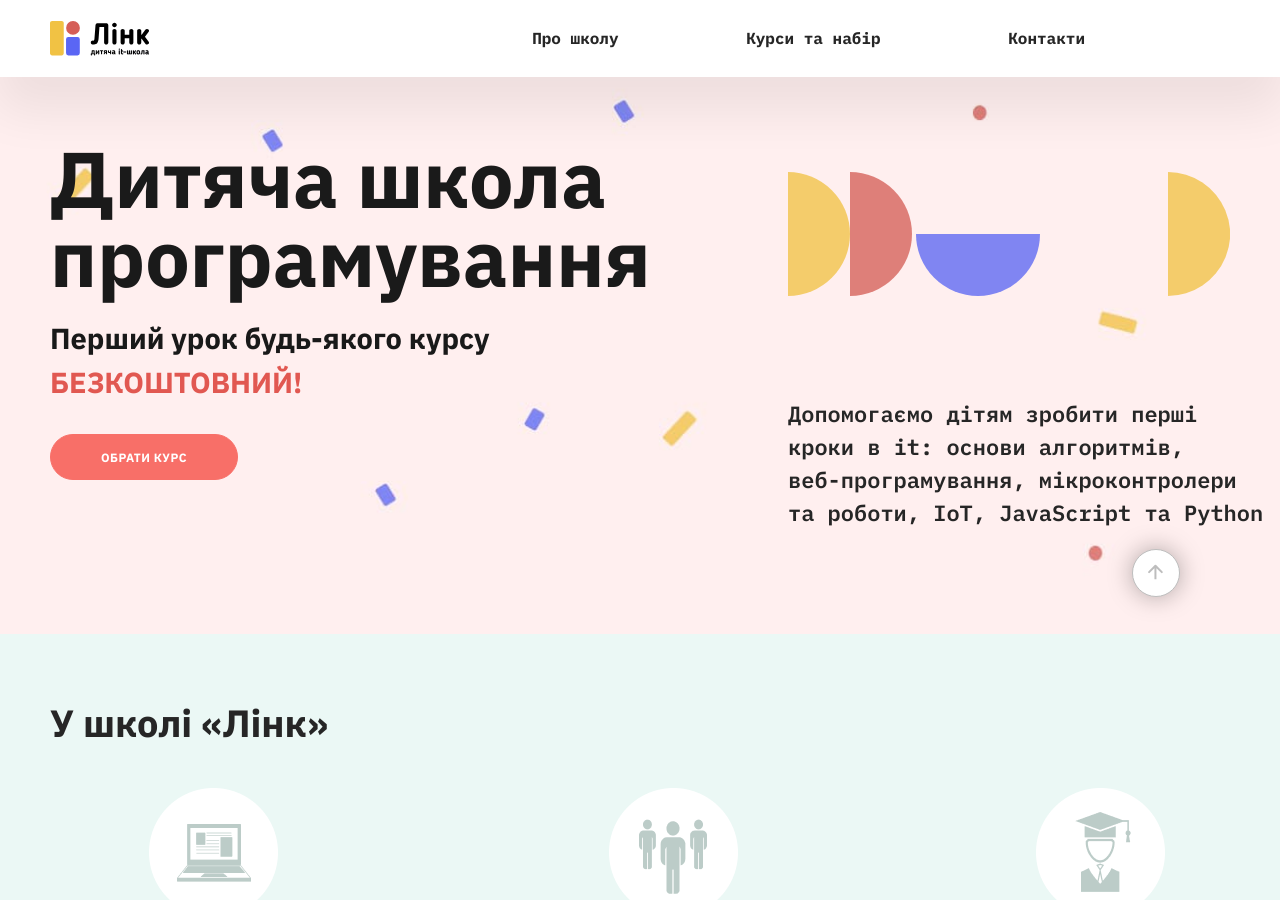
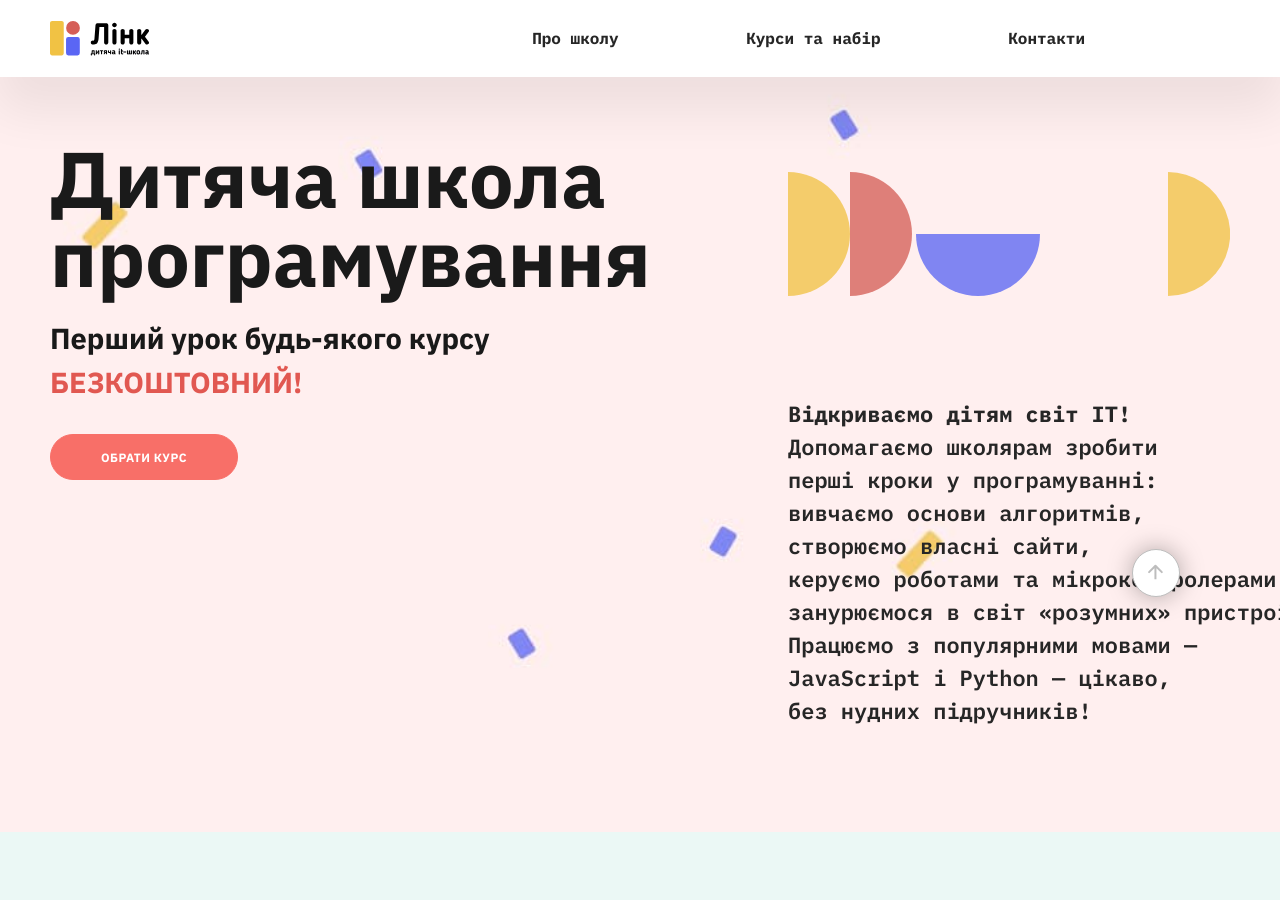
Before and after one commit to tfxoshchypok/linkit22, a Jekyll site: the page built from index.html, in a window 1280 px wide and 900 px high. Built offline with Jekyll 4.4.1, drawn with Linux system fonts in a browser that asks for light colours.

Commit message:
Update banner.html

```diff
--- a/_includes/banner.html
+++ b/_includes/banner.html
@@ -8,10 +8,16 @@
 
     <div class="figure-side">
       <img alt="" src="static/images/common/fs-figure.svg">
-      <p>Допомогаємо дітям зробити перші
-        <br>кроки в it: основи алгоритмів,
-        <br>веб-програмування, мікроконтролери
-        <br>та роботи, IoT, JavaScript та Python
+      <p><b>Відкриваємо дітям світ IT!</b>
+        <br>Допомагаємо школярам зробити
+        <br>перші кроки у програмуванні:
+        <br>вивчаємо основи алгоритмів,
+        <br>створюємо власні сайти,
+        <br>керуємо роботами та мікроконтролерами,
+        <br>занурюємося в світ «розумних» пристроїв (IoT).
+        <br>Працюємо з популярними мовами —
+        <br>JavaScript і Python — цікаво,
+        <br>без нудних підручників!
       </p>
     </div>
   </div>
```
